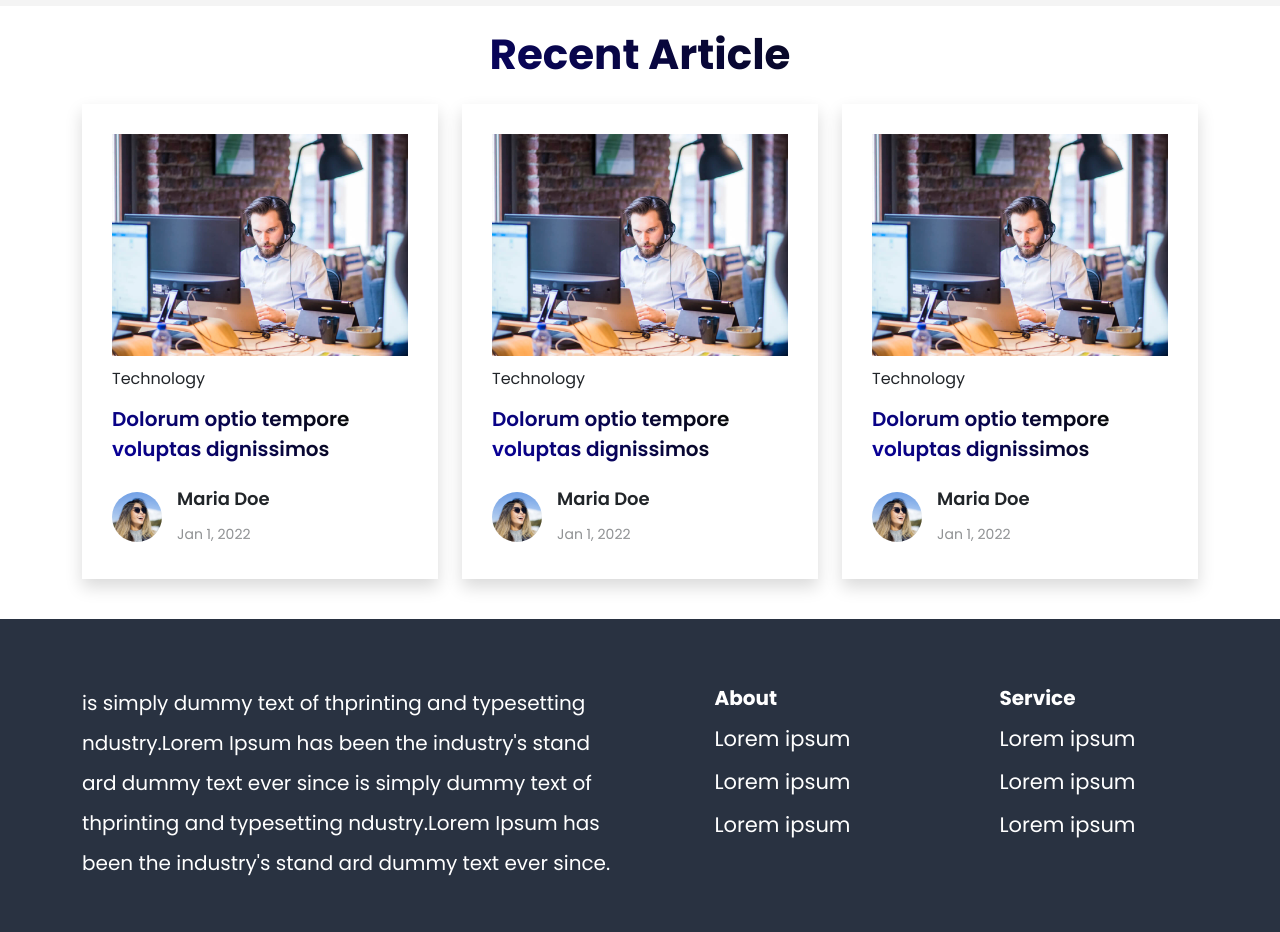
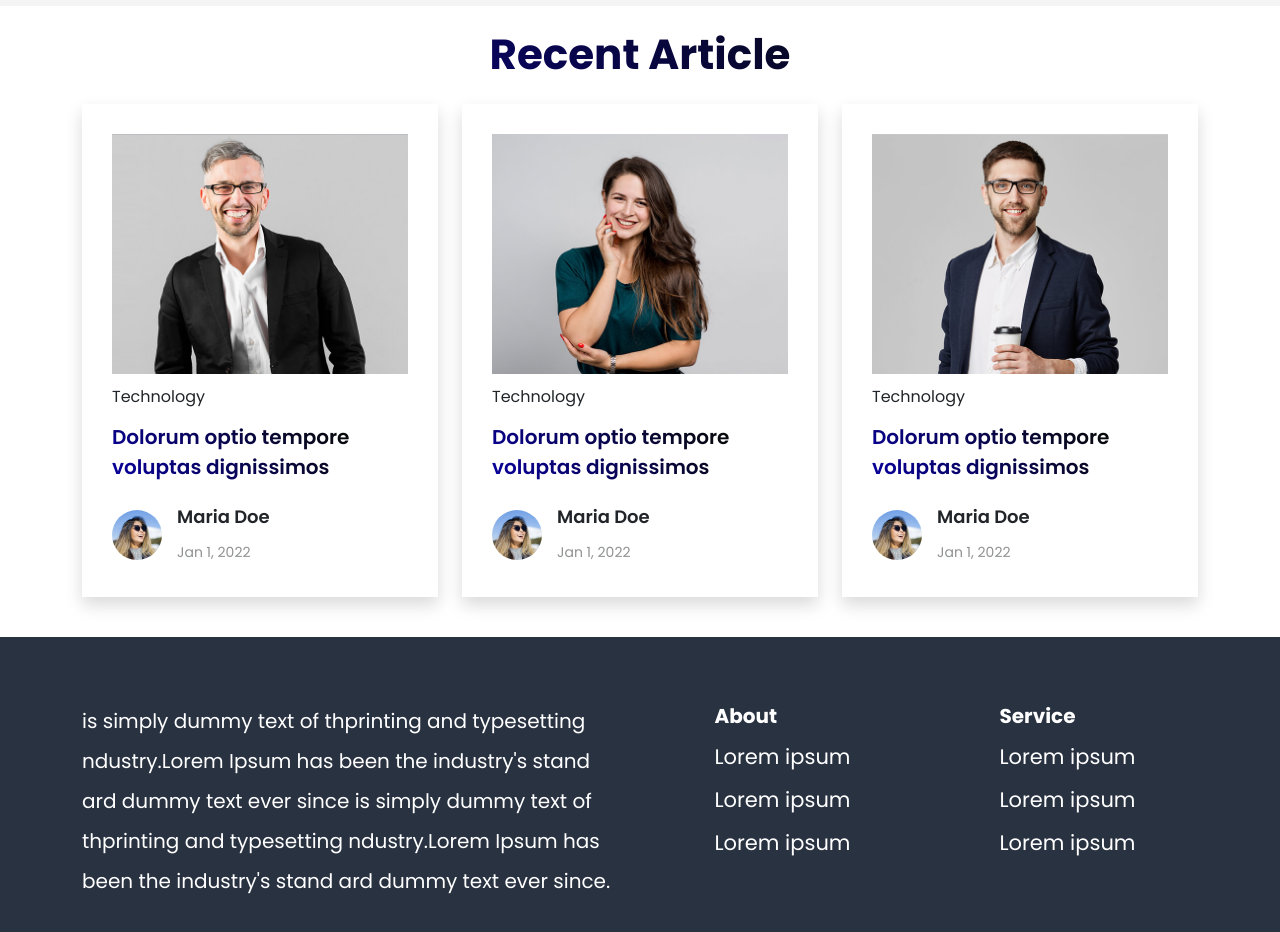
Before and after one commit to Asifmzn12/Website, a React (Vite) app: page / in a window 1280 px wide. Shown: the part 3120-4052 px from the top of the page. Built offline with nearby package versions, Linux system fonts and the light colour scheme.

Commit message:
some changes

```diff
--- a/src/Component/Home.jsx
+++ b/src/Component/Home.jsx
@@ -1,7 +1,8 @@
 /* eslint-disable react/prop-types */
 /* eslint-disable react/no-unknown-property */
-import { Images, SevicesImage } from "../config/ImageApi";
+import { Images, SevicesImage, } from "../config/ImageApi";
 import { Swiper, SwiperSlide } from "swiper/react";
+import { useUserContext } from "../config/Usercontext";
 import "swiper/css";
 import {
   Navigation,
@@ -32,6 +33,9 @@ const Box = ({ type, content }) => {
 };
 
 function Home() {
+  const data=useUserContext();
+  const images=data.slice(0,3)
+  console.log(images);
   return (
     <>
       <section id="hero">
@@ -181,12 +185,12 @@ function Home() {
 
 
           <div className="row gy-3 py-3">
-            {[1, 2, 3].map((_, index) => (
+            {images.map((ImageData, index) => (
               <div key={index} className="col-md-6 col-xl-4 rounded " data-aos="zoom-out" data-aos-delay="200">
                 <article className="shadow hover">
                   <div className="post-img">
                     <img
-                      src="images/blog-1.jpg"
+                      src={ImageData.img}
                       alt=""
                       className="img-fluid "
                     />
```
